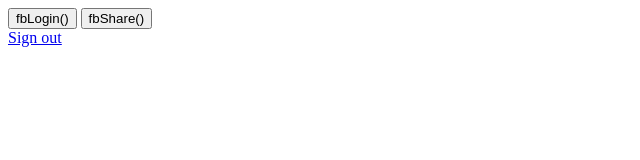
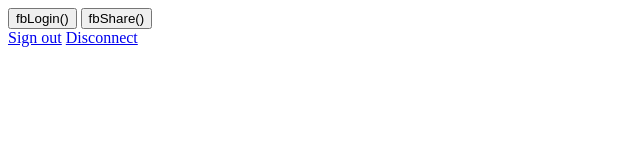
Before and after one commit to FeiHsiang/YKGame, a plain HTML site: page index.html in a window 1280 px wide. Shown: the whole page, without its empty margins (0-640 px from the left). Drawn offline with Linux system fonts and the light colour scheme.

Commit message:
完成取消授權

```diff
--- a/index.html
+++ b/index.html
@@ -22,6 +22,7 @@
     <div>
       <div class="g-signin2" data-onsuccess="googleOnSignIn" data-onfailure="googleOnFailure" data-theme="dark"></div>
       <a href="#" onclick="googleSignOut();">Sign out</a>
+      <a href="#" onclick="googleRevokeAllScopes();">Disconnect</a>
     </div>
     <script src="scripts/facebook-jssdk-loader.js"></script>
     <script src="https://apis.google.com/js/platform.js" async defer></script>
--- a/scripts/api-google.js
+++ b/scripts/api-google.js
@@ -22,3 +22,8 @@ function googleSignOut() {
     console.log('User signed out.');
   });
 }
+
+function googleRevokeAllScopes() {
+  var auth2 = gapi.auth2.getAuthInstance();
+  auth2.disconnect();
+}
```
